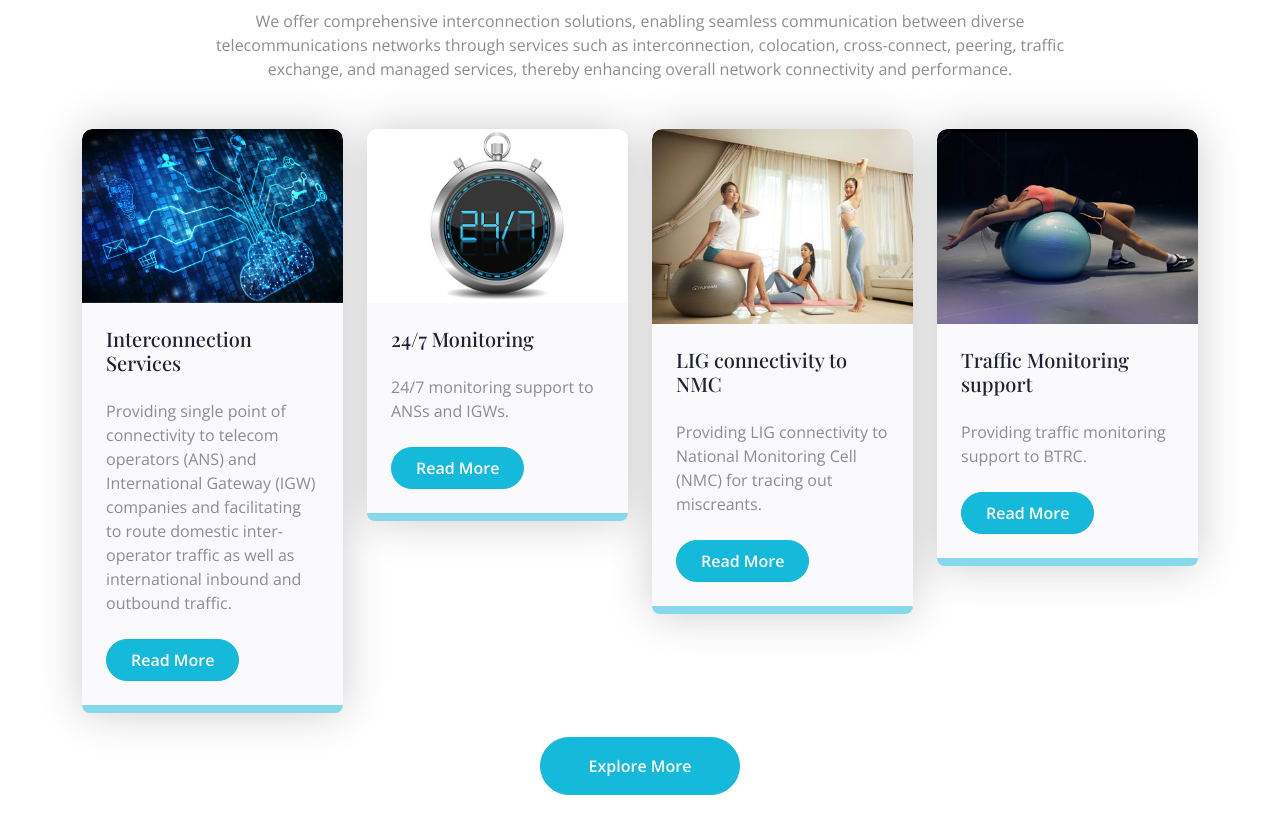
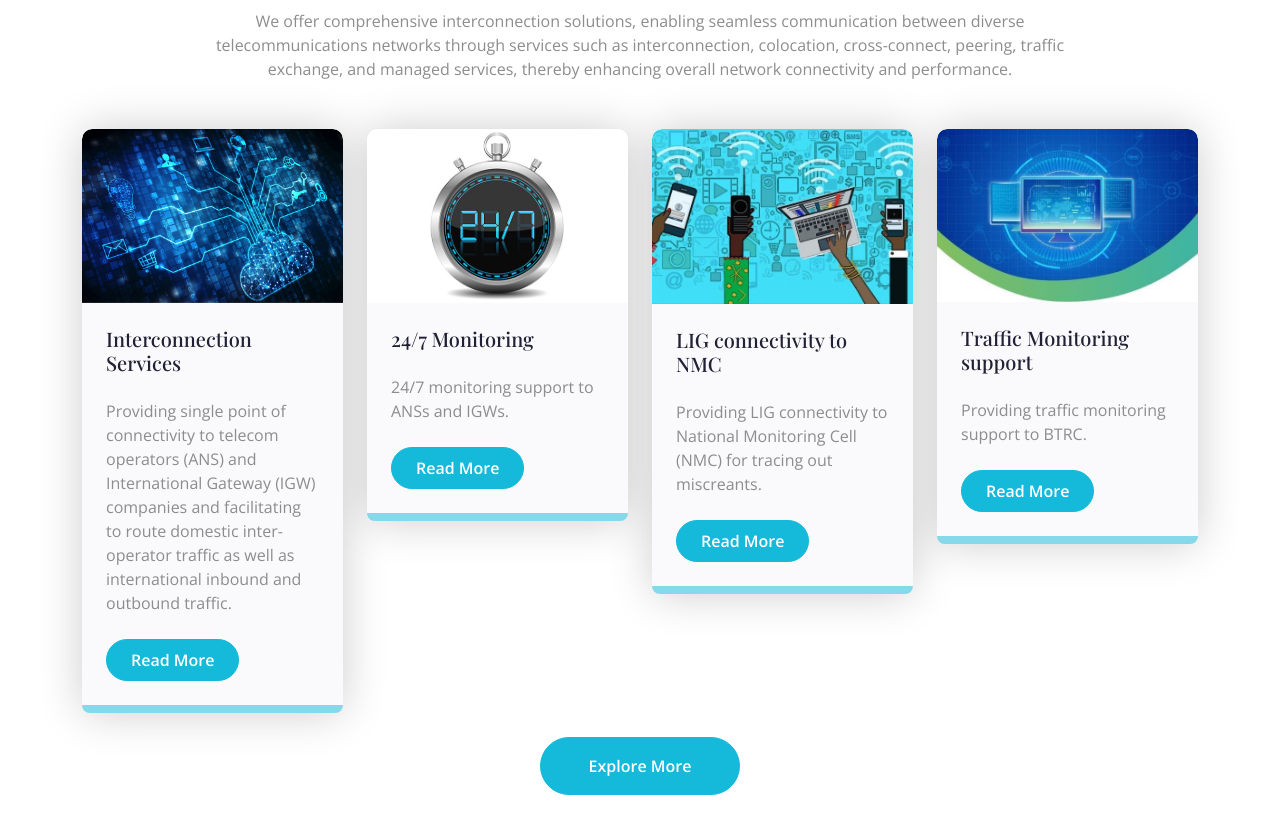
Before and after one commit to tamjidzihan/tele-exchange, a plain HTML site: page service.html in a window 1280 px wide. Shown: the part 800-1633 px from the top of the page. Drawn offline with nearby package versions, Linux system fonts and the light colour scheme.

Commit message:
office 2024-03-22

```diff
--- a/service.html
+++ b/service.html
@@ -165,7 +165,7 @@
                 <div class="col-md-6 col-lg-4 col-xl-3 wow fadeInUp" data-wow-delay="0.5s">
                     <div class="service-item rounded">
                         <div class="service-img rounded-top">
-                            <img src="img/service-3.jpg" class="img-fluid rounded-top w-100" alt="">
+                            <img src="image/service-3.jpg" class="img-fluid rounded-top w-100" alt="">
                         </div>
                         <div class="service-content rounded-bottom bg-light p-4">
                             <div class="service-content-inner">
@@ -182,7 +182,7 @@
                 <div class="col-md-6 col-lg-4 col-xl-3 wow fadeInUp" data-wow-delay="0.7s">
                     <div class="service-item rounded">
                         <div class="service-img rounded-top">
-                            <img src="img/service-4.jpg" class="img-fluid rounded-top w-100" alt="">
+                            <img src="image/service-4.jpg" class="img-fluid rounded-top w-100" alt="">
                         </div>
                         <div class="service-content rounded-bottom bg-light p-4">
                             <div class="service-content-inner">
```
